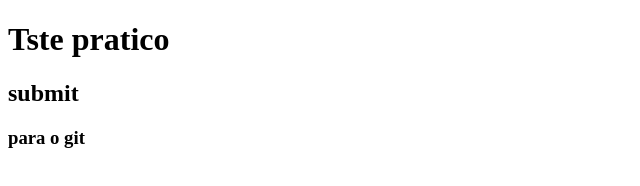
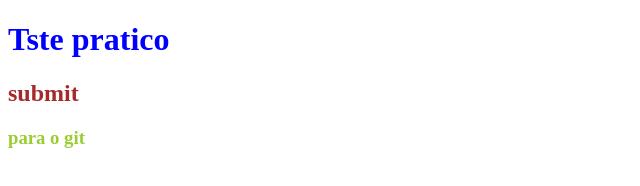
Before and after one commit to AntonioAlison/testeaula01, a plain HTML site: page index.html in a window 1280 px wide. Shown: the whole page, without its empty margins (0-640 px from the left). Drawn offline with Linux system fonts and the light colour scheme.

Commit message:
comitcss

```diff
--- a/index.html
+++ b/index.html
@@ -4,6 +4,7 @@
     <meta charset="UTF-8">
     <meta name="viewport" content="width=, initial-scale=1.0">
     <title>Document</title>
+    <link rel="stylesheet" href="style.css">
 </head>
 <body>
     <h1>Tste pratico</h1>
--- /dev/null
+++ b/style.css
@@ -0,0 +1,3 @@
+h1{color: blue;}
+h2{color: brown;}
+h3{color: yellowgreen;}
```
